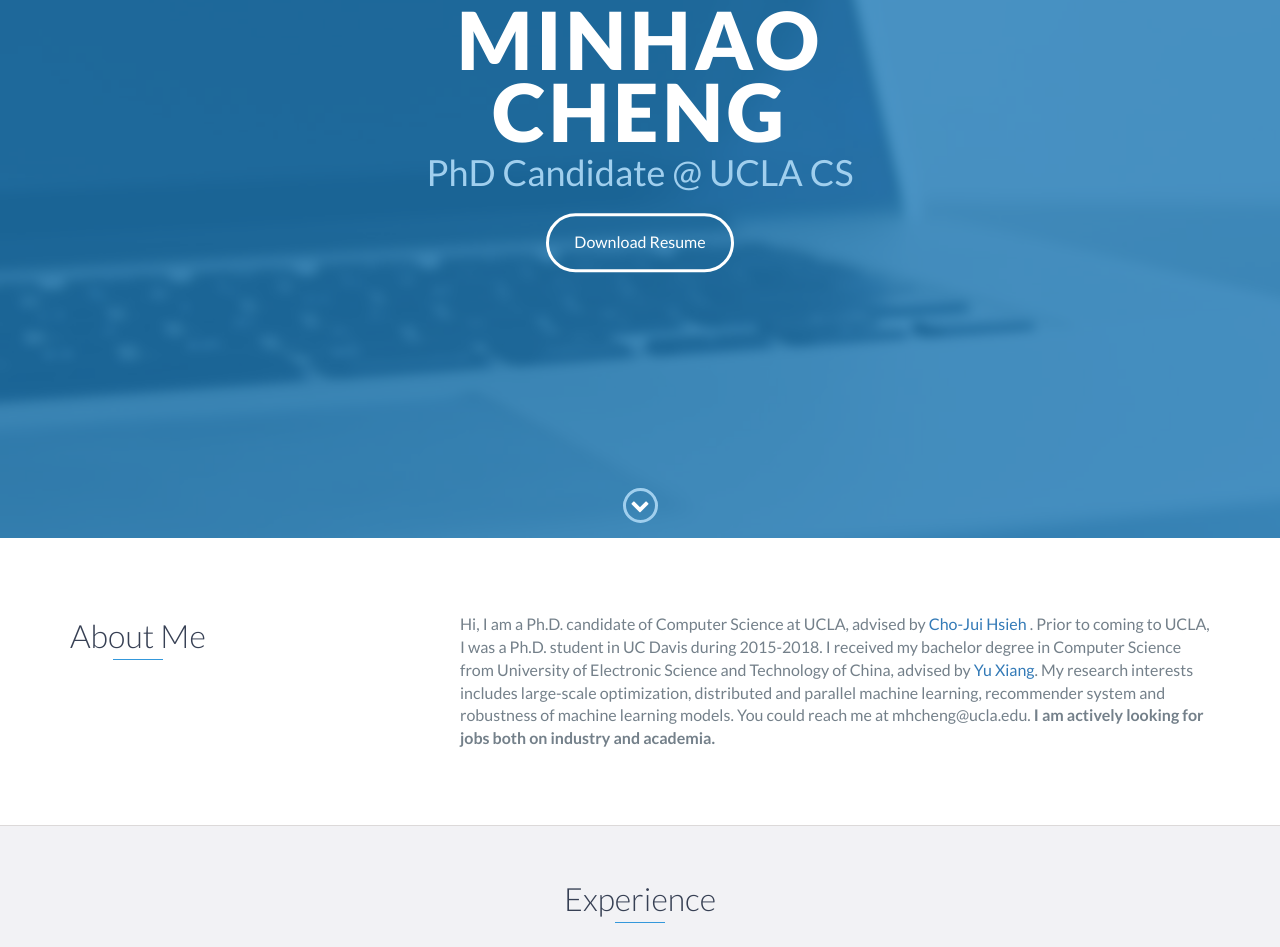
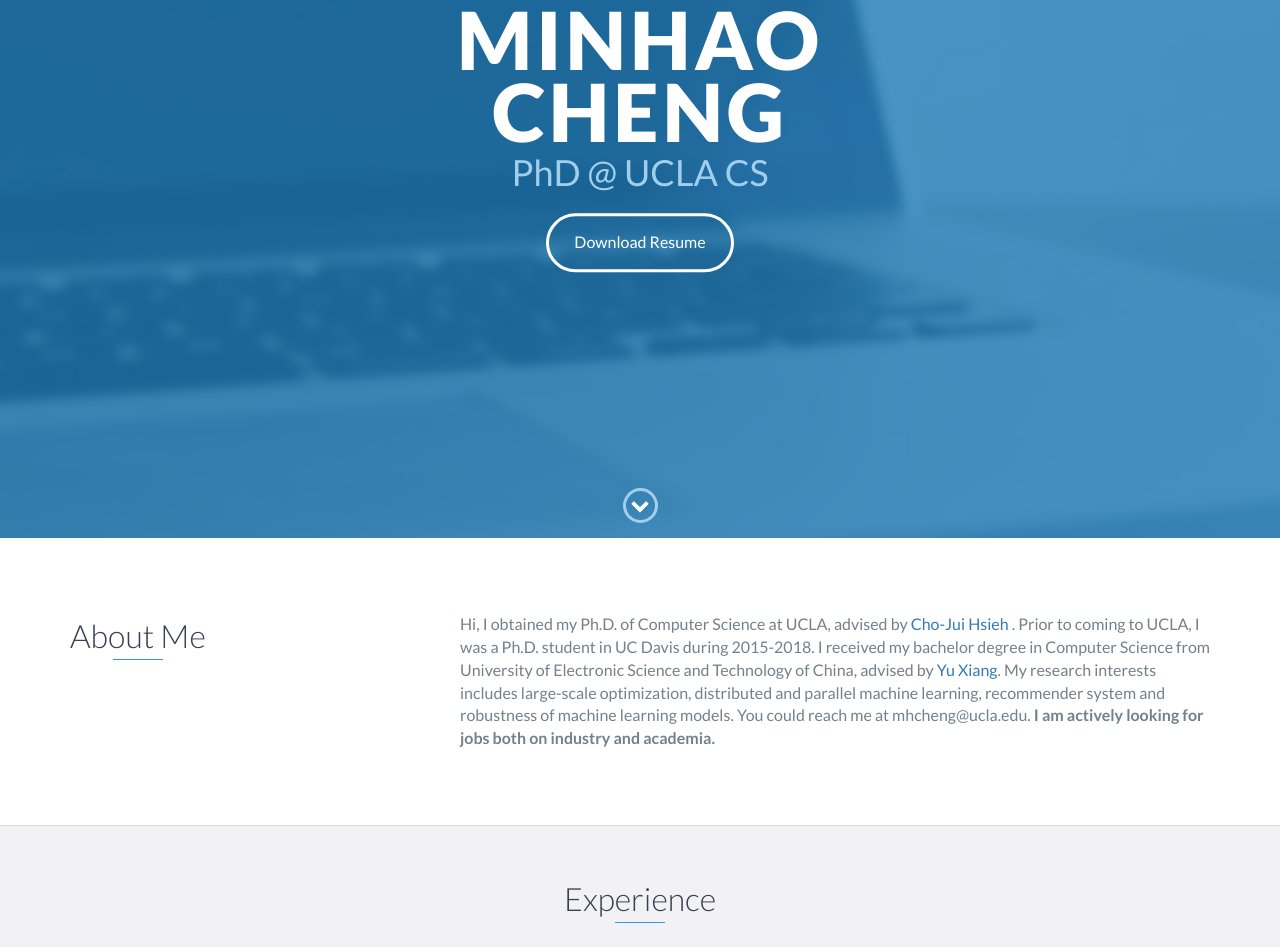
Before and after one commit to cmhcbb/backup_page, a website: page index.html in a window 1280 px wide. Shown: the part 262-1209 px from the top of the page. Drawn offline with nearby package versions, Linux system fonts and the light colour scheme.

Commit message:
Update index.html

```diff
--- a/index.html
+++ b/index.html
@@ -46,7 +46,7 @@
     <div id="lead">
         <div id="lead-content">
             <h1>Minhao Cheng</h1>
-            <h2>PhD Candidate @ UCLA CS</h2>
+            <h2>PhD @ UCLA CS</h2>
             <a href="https://cmhcbb.github.io/CV_latest.pdf" class="btn-rounded-white">Download Resume</a>
         </div>
         <!-- End #lead-content -->
@@ -70,7 +70,7 @@
                 </div>
                 <div class="col-md-8">
                     <p>
-                        Hi, I am a Ph.D. candidate of Computer Science at UCLA, advised by <a href="http://web.cs.ucla.edu/~chohsieh/index.html">Cho-Jui Hsieh </a>. Prior to coming to UCLA, I was a Ph.D. student in UC Davis during 2015-2018. I received my bachelor degree in Computer Science from University of Electronic Science and Technology of China, advised by <a href="http://en.uestc.edu.cn/index.php?m=content&c=index&a=show&catid=79&id=4768"> Yu Xiang</a>.
+                        Hi, I obtained my Ph.D. of Computer Science at UCLA, advised by <a href="http://web.cs.ucla.edu/~chohsieh/index.html">Cho-Jui Hsieh </a>. Prior to coming to UCLA, I was a Ph.D. student in UC Davis during 2015-2018. I received my bachelor degree in Computer Science from University of Electronic Science and Technology of China, advised by <a href="http://en.uestc.edu.cn/index.php?m=content&c=index&a=show&catid=79&id=4768"> Yu Xiang</a>.
 
                         My research interests includes large-scale optimization, distributed and parallel machine learning, recommender system and robustness of machine learning models. You could reach me at mhcheng@ucla.edu.
 
```
